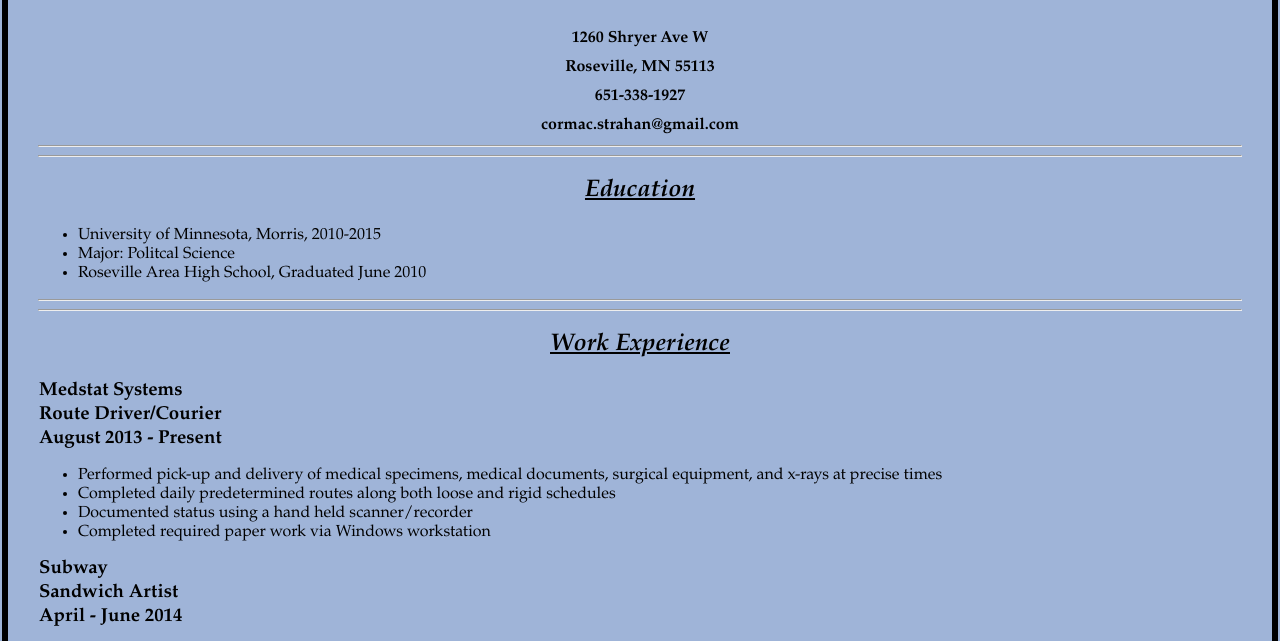
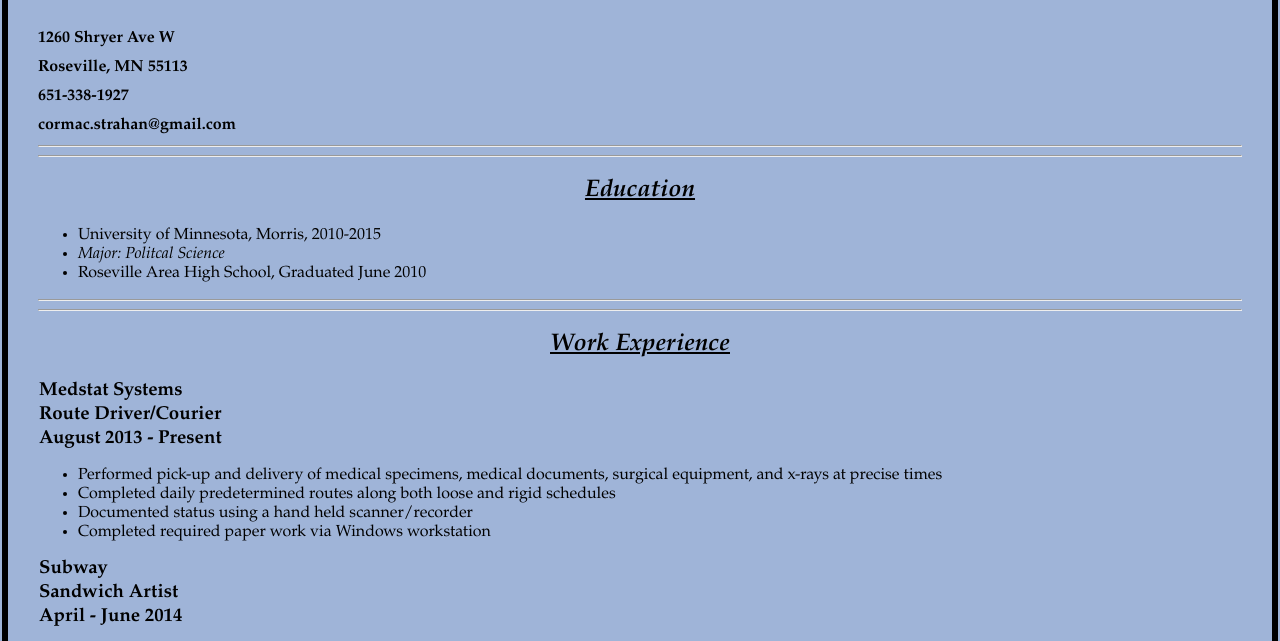
Before and after one commit to cfstrahan/indiemacmac.github.io, a plain HTML site: page index.html in a window 1280 px wide. Shown: the part 131-772 px from the top of the page. Drawn offline with Linux system fonts and the light colour scheme.

Commit message:
Update index.html

```diff
--- a/index.html
+++ b/index.html
@@ -10,19 +10,19 @@
 </head>
 <body>
 	<h1>Cormac Strahan</h1>
-	<div class="contact-info">
+	<header>
 	<h4>1260 Shryer Ave W</h4>
 	<h4>Roseville, MN 55113</h4>
 	<h4>651-338-1927</h4>
 	<h4>cormac.strahan@gmail.com</h4>
-	</div>
+	</header>
 	<hr>
 	<hr>
 	<h2>Education</h2>
 
 		<ul>
 			<li>University of Minnesota, Morris, 2010-2015</li>
-			<li>Major: Politcal Science</li>
+			<li><em>Major: Politcal Science</em></li>
 			<li>Roseville Area High School, Graduated June 2010</li>
 		</ul>
 	<hr>
```
